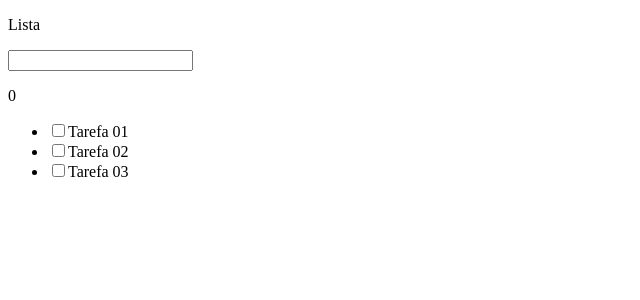
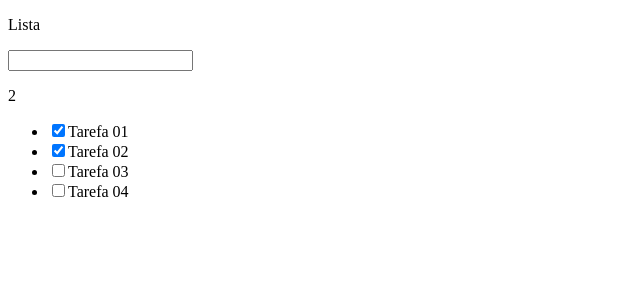
Before and after one commit to AndersonTiago/aulasReactLucas, a React (Create React App) app: page /pagina-inicial in a window 1280 px wide. Shown: the top 300 px of the page, without its empty margins (0-640 px from the left). Built offline with nearby package versions, Linux system fonts and the light colour scheme; data requests are answered from the project's data file.

Commit message:
Atualizando tarefa via API

```diff
--- a/mock/db.json
+++ b/mock/db.json
@@ -3,17 +3,22 @@
     {
       "id": 1,
       "title": "Tarefa 01",
-      "isCompleted": false
+      "isCompleted": true
     },
     {
       "title": "Tarefa 02",
-      "isCompleted": false,
+      "isCompleted": true,
       "id": 2
     },
     {
       "title": "Tarefa 03",
       "isCompleted": false,
       "id": 3
+    },
+    {
+      "title": "Tarefa 04",
+      "isCompleted": false,
+      "id": 4
     }
   ]
 }
--- a/src/app/pages/dashboard/Dashboard.tsx
+++ b/src/app/pages/dashboard/Dashboard.tsx
@@ -36,9 +36,30 @@ export const Dashboard = () => {
                     setLista((oldList) => [...oldList, result])
                 }
             })
+        }
+    }, [lista])
+
+    const handleTogleComplete = useCallback((id: number) => {
+        const tarefaToUpdate = lista.find((tarefa) => tarefa.id === id)
+        if (!tarefaToUpdate) return
+
+        TarefasService.updateById(id, {
+            ...tarefaToUpdate,
+            isCompleted: !tarefaToUpdate.isCompleted,
+        }).then((result) => {
+            if (result instanceof ApiException) {
+                alert(result.message);
+            } else {
+                setLista(oldList => {
+                    return oldList.map(oldListItem => {
+                        if (oldListItem.id === id) return result
+                        return oldListItem
+                    })
+                })
+            }
+        })
 
 
-        }
     }, [lista])
 
     return (
@@ -57,19 +78,7 @@ export const Dashboard = () => {
                         return <li key={listItem.id}>
                             <input type="checkbox"
                                 checked={listItem.isCompleted}
-                                onChange={() => {
-                                    setLista(oldList => {
-                                        return oldList.map(oldListItem => {
-                                            const newisCompleted = oldListItem.title === listItem.title
-                                                ? !oldListItem.isCompleted
-                                                : oldListItem.isCompleted
-                                            return {
-                                                ...oldListItem,
-                                                isCompleted: newisCompleted,
-                                            }
-                                        })
-                                    })
-                                }}
+                                onChange={() => handleTogleComplete(listItem.id)}
                             />
                             {listItem.title}
                         </li>
--- a/src/app/shared/services/api/tarefas/TarefaService.ts
+++ b/src/app/shared/services/api/tarefas/TarefaService.ts
@@ -37,7 +37,7 @@ const create = async (
 };
 
 const updateById = async (
-  id: string,
+  id: number,
   dataToUpdate: ITarefa
 ): Promise<ITarefa | ApiException> => {
   try {
@@ -48,7 +48,7 @@ const updateById = async (
   }
 };
 
-const deleteById = async (id: string): Promise<undefined | ApiException> => {
+const deleteById = async (id: number): Promise<undefined | ApiException> => {
   try {
     await Api().get(`/tarefas/${id}`);
     return undefined;
```
